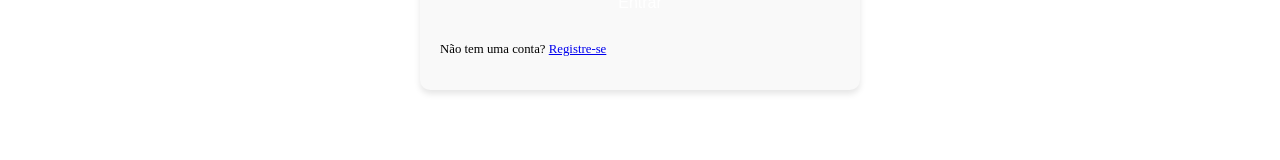
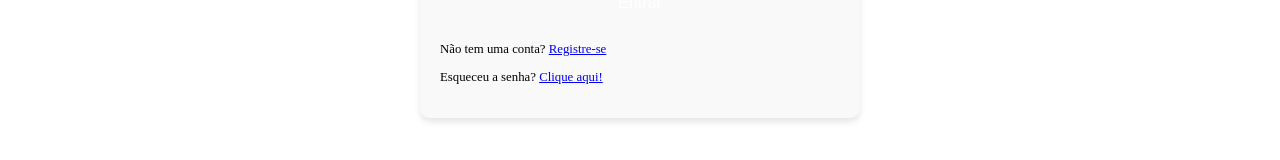
Before and after one commit to Amicuchi/BlogFocusFeed, a React (Vite) app in the folder frontend/: page /login in a window 1280 px wide. Shown: the part 442-602 px from the top of the page. Built offline with nearby package versions, Linux system fonts and the light colour scheme; no server answers; the HTML template or start-up script is replaced by a standard one.

Commit message:
feat(Login): Incluído o link para página de Recuperação de senha (esqueci minha senha).

```diff
--- a/frontend/src/pages/Login/Login.jsx
+++ b/frontend/src/pages/Login/Login.jsx
@@ -82,6 +82,9 @@ function Login() {
       <p>
         Não tem uma conta? <a href="/register">Registre-se</a>
       </p>
+      <p>
+        Esqueceu a senha? <a href="/forgot-password">Clique aqui!</a>
+      </p>
     </section>
   );
 }
```
